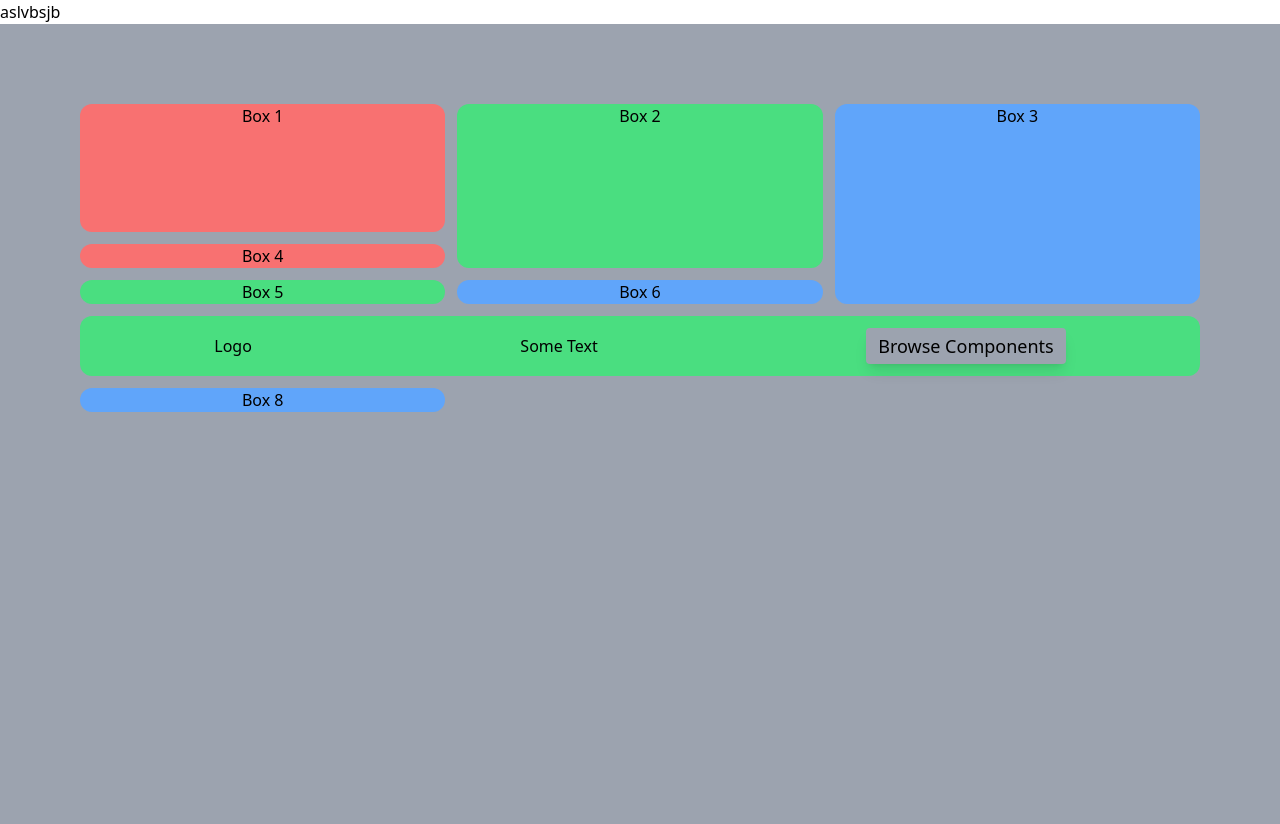
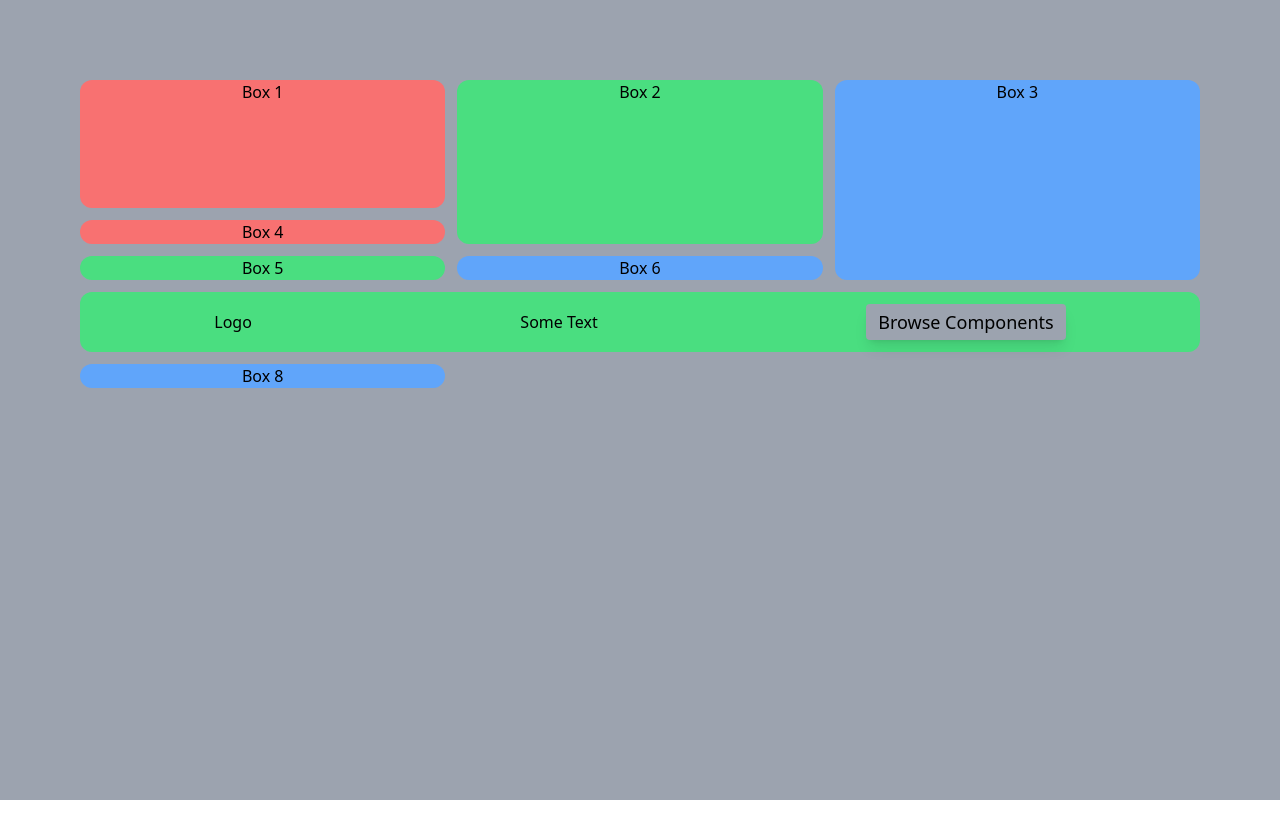
Before and after one commit to SauelAlmonte/tailwind-redo, a website: page 08-grids/index.html in a window 1280 px wide. After the commit the page ends 800 px from the top, so only its background shows below. Drawn offline with nearby package versions, Linux system fonts and the light colour scheme.

```diff
--- a/08-grids/index.html
+++ b/08-grids/index.html
@@ -10,7 +10,7 @@
 </head>
 
 <body>
-aslvbsjb
+
 <div class="h-screen bg-gray-400 p-20">
     <div class="md:grid md:grid-cols-3 md:gap-3">
         <div class="bg-red-400 h-32 text-center rounded-xl"
```
